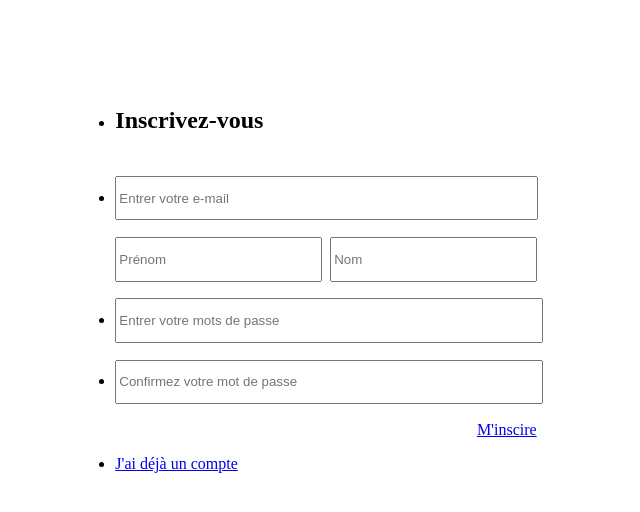
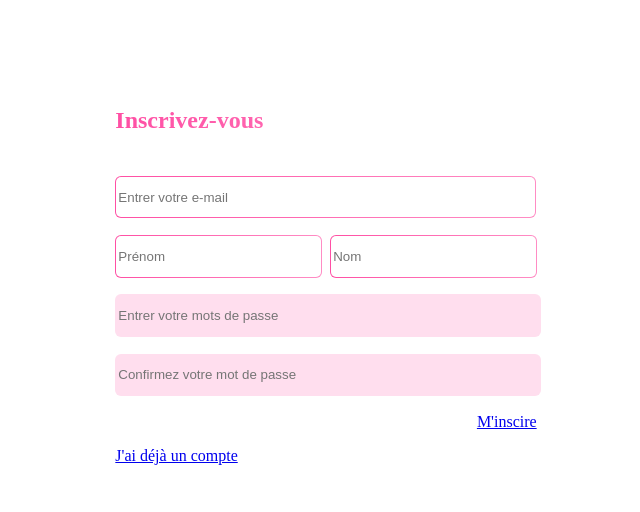
Before and after one commit to Lucasdeversdore/SAE_3.05, a Flask app: page /inscription in a window 1280 px wide. Shown: the top 512 px of the page, without its empty margins (314-954 px from the left). Run offline with Flask 3, Linux system fonts and the light colour scheme; some libraries are stand-ins or nearby versions.

Commit message:
ajout du style sur connection, inscription

```diff
--- /dev/null
+++ b/app/static/style_page_co_ins.css
@@ -0,0 +1,39 @@
+ul{
+    list-style-type: none;
+  }
+
+  h1 {
+      background: linear-gradient(to right, #ff4fa4, #ff8cc4); /* Dégradé */
+      -webkit-background-clip: text; /* Clip le fond au texte pour les navigateurs Webkit */
+      -webkit-text-fill-color: transparent; /* Rend le texte transparent pour laisser le dégradé apparaître */
+  }
+
+
+  input{
+    border-radius: 6px;
+    border: double 1px transparent;
+    background-color: #ffdeee;
+  }
+
+
+
+  #email input {
+    background-origin: border-box;
+    background-clip: padding-box, border-box;
+    background-image: linear-gradient(white, white),
+                      linear-gradient(to right, #ff4fa4, #ff8cc4);
+  }
+
+  #prenom-nom input {
+    background-origin: border-box;
+    background-clip: padding-box, border-box;
+    background-image: linear-gradient(white, white),
+                      linear-gradient(to right, #ff4fa4, #ff8cc4);
+  }
+
+
+  #paragraphe input{
+    background-image: linear-gradient(to right, #ff4fa4, #ff8cc4), linear-gradient(white, white);
+    background-origin: border-box;
+
+  }
--- a/app/templates/connection.html
+++ b/app/templates/connection.html
@@ -9,7 +9,7 @@
             <title>Stockage Chimie</title>
         {% endblock %}
         <link rel=" stylesheet " href="{{ url_for ('static', filename='position_page_co_ins.css') }}">
-        <link rel=" stylesheet " href="{{ url_for ('static', filename='style.css') }}">
+        <link rel=" stylesheet " href="{{ url_for ('static', filename='style_page_co_ins.css') }}">
     </head>
 
     <body>
--- a/app/templates/inscription.html
+++ b/app/templates/inscription.html
@@ -9,7 +9,7 @@
             <title>Stockage Chimie</title>
         {% endblock %}
         <link rel=" stylesheet " href="{{ url_for ('static', filename='position_page_co_ins.css') }}">
-        <link rel=" stylesheet " href="{{ url_for ('static', filename='style.css') }}">
+        <link rel=" stylesheet " href="{{ url_for ('static', filename='style_page_co_ins.css') }}">
     </head>
 
     <body>
```
